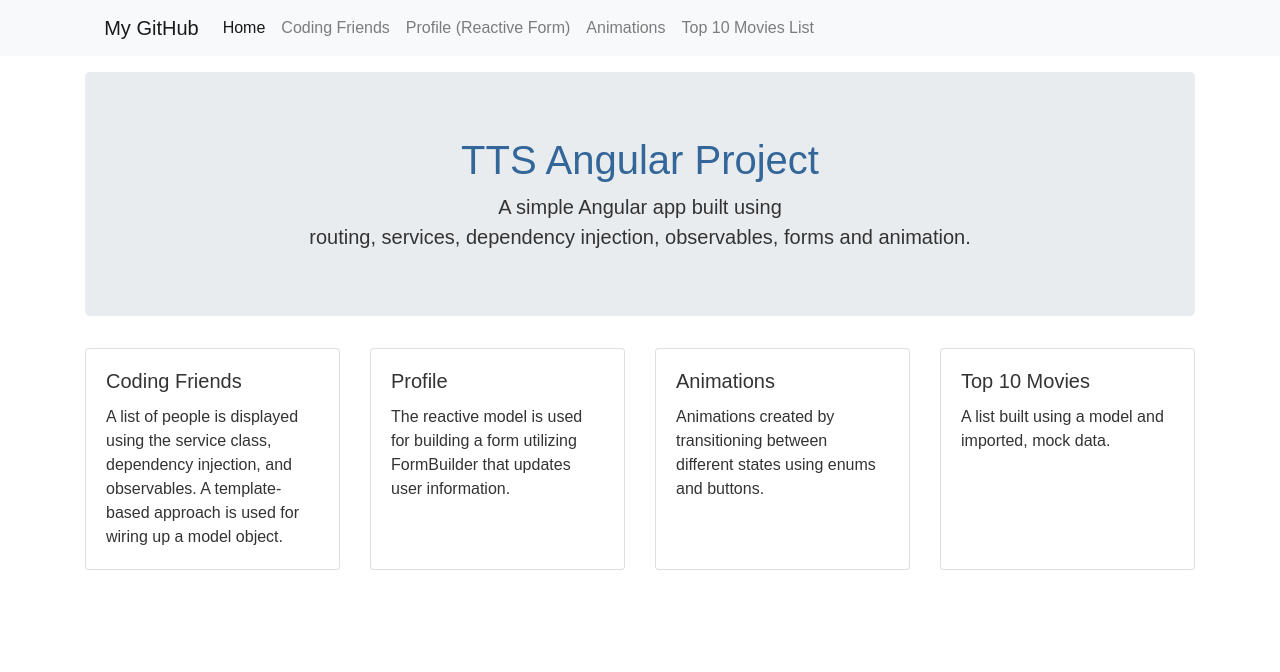
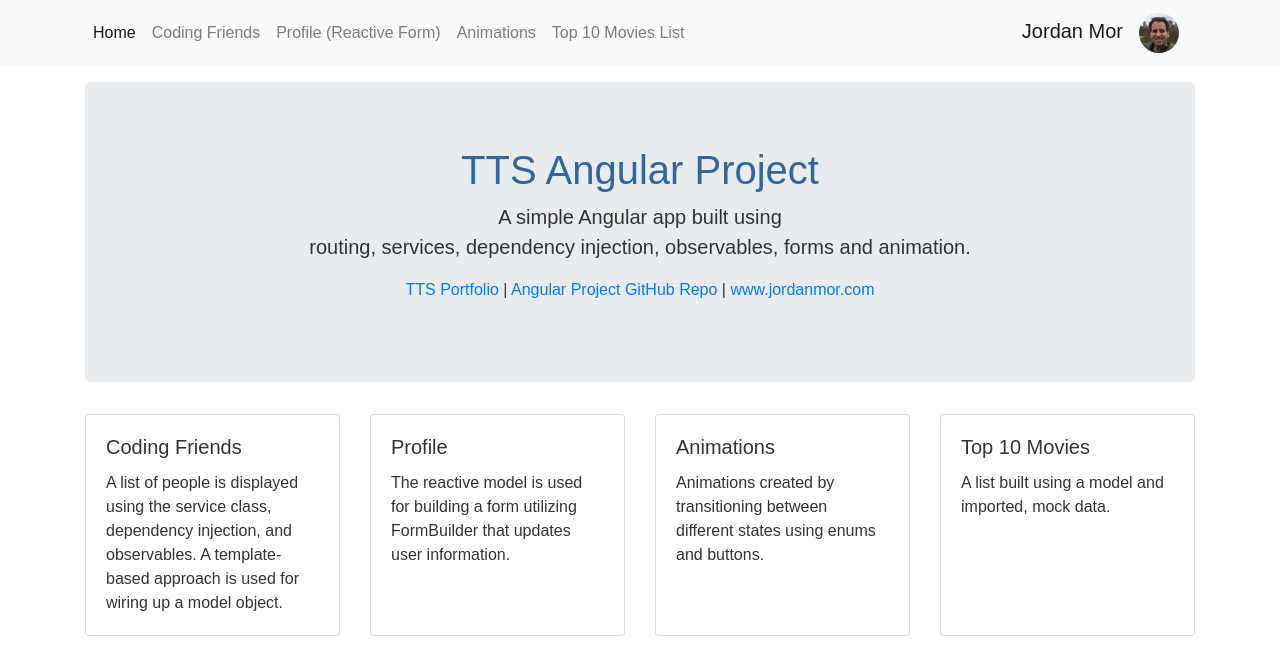
Before and after one commit to jordanmor/angular-lab-demo, an Angular app: page / in a window 1280 px wide. Shown: the top 672 px of the page. Built offline with nearby package versions, Linux system fonts and the light colour scheme.

Commit message:
Style navbar/Add navbar profile img

```diff
--- a/src/app/home/home.component.html
+++ b/src/app/home/home.component.html
@@ -1,7 +1,8 @@
 <div class="jumbotron text-center">
   <h1>TTS Angular Project</h1>
   <p class="lead">A simple Angular app built using</p>
-  <p class="lead">routing, services, dependency injection, observables, forms and animation.</p>
+  <p class="lead mb-3">routing, services, dependency injection, observables, forms and animation.</p>
+  <p><a href="https://github.com/jordanmor/tts-portfolio-links">TTS Portfolio</a> | <a href="https://github.com/jordanmor/tts-angular-project">Angular Project GitHub Repo</a> | <a href="https://www.jordanmor.com">www.jordanmor.com</a></p>
 </div>
 <div class="card-deck">
   <a class="card" routerLink="{{ project.link }}" *ngFor="let project of projects">
--- a/src/app/navbar/navbar.component.css
+++ b/src/app/navbar/navbar.component.css
@@ -1,5 +1,34 @@
-@media screen and (min-width: 992px) {
-  .navbar-brand {
-    margin-left: 1.2rem;
+.navbar-brand img {
+  width: 40px;
+  height: 40px;
+  margin-left: 1rem;
+  border-radius: 50%;
+}
+
+.navbar-brand-lg {
+  display: none;
+}
+
+.navbar-nav {
+  width: 100%;
+  display: flex;
+  align-items: center;
+}
+
+@media screen and (min-width: 576px) {
+  .navbar-toggler {
+    margin-left: 1rem;
   }
 }
+
+@media screen and (min-width: 992px) {
+  .navbar-brand-sm {
+    display: none;
+  }
+
+  .navbar-brand-lg {
+    display: inline-block;
+    margin-left: auto;
+  }
+
+}
--- a/src/app/navbar/navbar.component.html
+++ b/src/app/navbar/navbar.component.html
@@ -1,9 +1,12 @@
 <nav class="navbar navbar-expand-lg navbar-light bg-light mb-3">
   <div class="container">
-      <a class="navbar-brand" href="https://github.com/jordanmor">My GitHub</a>
-      <button class="navbar-toggler" type="button" data-toggle="collapse" data-target="#navbarNav" aria-controls="navbarNav" aria-expanded="false" aria-label="Toggle navigation">
-        <span class="navbar-toggler-icon"></span>
-      </button>
+    <button class="navbar-toggler" type="button" data-toggle="collapse" data-target="#navbarNav" aria-controls="navbarNav" aria-expanded="false" aria-label="Toggle navigation">
+      <span class="navbar-toggler-icon"></span>
+    </button>
+    <a class="navbar-brand navbar-brand-sm" href="https://github.com/jordanmor">
+      <span>Jordan Mor</span>
+      <img src="assets/img/profile_pic.jpg"/>
+    </a>
       <div class="collapse navbar-collapse" id="navbarNav">
         <ul class="navbar-nav">
           <li class="nav-item active">
@@ -21,6 +24,10 @@
           <li class="nav-item">
             <a class="nav-link" routerLink="movies">Top 10 Movies List</a>
           </li>
+          <a class="navbar-brand navbar-brand-lg" href="https://github.com/jordanmor">
+            <span>Jordan Mor</span>
+            <img src="assets/img/profile_pic.jpg"/>
+          </a>
         </ul>
       </div>
   </div>
```
Also changed, not shown: src/assets/img/profile_pic.jpg (added).
